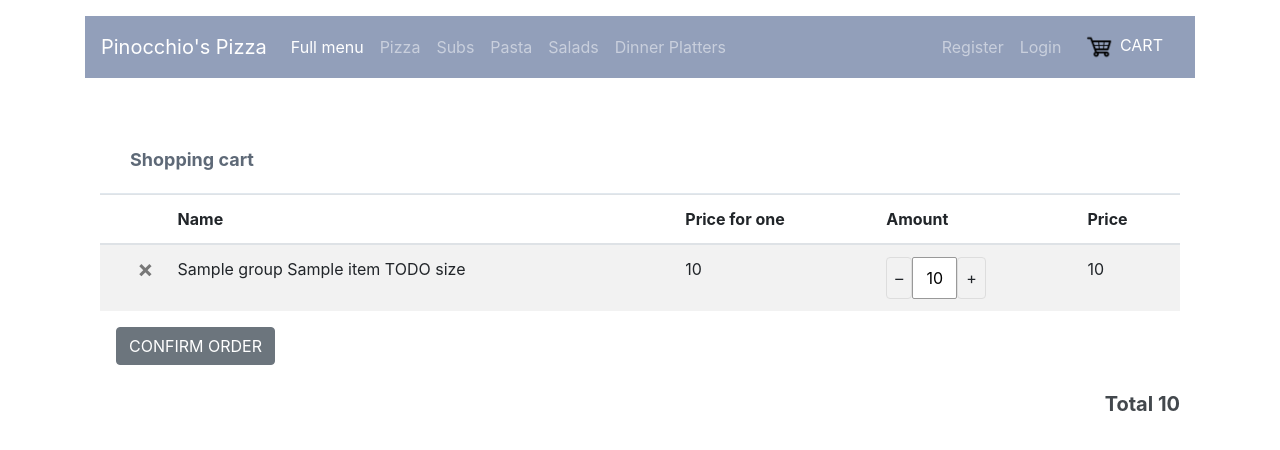
After one commit to LiliyaSm/CS50-project3, a Django app: template orders/templates/menu/cart.html in a window 1280 px wide. The commit adds this page. Shown: the top 450 px of the page. Run offline with Django 3.2, Linux system fonts and the light colour scheme; the template is opened without the code that fills it: most values are stand-ins (such as "Sample title", 1, 10 or a date in 2020); some libraries are stand-ins or nearby versions.

Commit message:
add cart logic and page

```diff
--- a/orders/admin.py
+++ b/orders/admin.py
@@ -1,7 +1,9 @@
 from django.contrib import admin
 
-from .models import Item, dishType
+from .models import Item, dishType, Cart, ItemOrder
 # Register your models here.
 
 admin.site.register(Item)
 admin.site.register(dishType)
+admin.site.register(Cart)
+admin.site.register(ItemOrder)
--- a/orders/static/css/style.css
+++ b/orders/static/css/style.css
@@ -1,7 +1,6 @@
-
-
 .site-header {
     background-color: #929fba;
+    color: white;
 }
 
 .site-header a {
@@ -9,14 +8,8 @@
     color: white;
 }
 
-.site-header {
-    color: white;
-
-}
-
-.cart{
+.cart {
     text-transform: uppercase;
-
 }
 
 .hide {
@@ -27,11 +20,85 @@
     width: 100%;
     height: 15vw;
     object-fit: cover;
+    position: relative;
 }
 
 @media (max-width: 1000px) {
     .card-img-top {
-    height: 45vw;
+        height: 45vw;
     }
+}
 
- }
+.badge-pill {
+    padding-right: 0.6em;
+    padding-left: 0.6em;
+    border-radius: 10rem;
+    color: #fff;
+    background-color: green;
+    box-shadow: 0 2px 5px 0 rgba(0, 0, 0, 0.16),
+        0 2px 10px 0 rgba(0, 0, 0, 0.12);
+    position: absolute;
+    top: 5%;
+    left: 5%;
+    text-transform: uppercase;
+}
+
+.info {
+    padding: 0.25rem;
+    /* flex: 1 1 auto;
+    min-height: 1px;
+    align-items: center; */
+}
+
+
+.amount {
+    width: 45px;
+    border-radius: 2px;
+    text-align: center;
+    border: 1px solid #999;
+    color: #000;
+}
+
+
+.minus,
+.plus {
+    cursor:pointer;
+    background: #f2f2f2;
+    border-radius: 4px;
+    padding: 8px;
+    border: 1px solid #ddd;
+    display: inline-block;
+    vertical-align: middle;
+    text-align: center;
+
+}
+.counter {
+    display: flex;
+    bottom: 0;
+}
+
+
+
+
+.title {
+  border-bottom: 1px solid #E1E8EE;
+  padding: 20px 30px;
+  color: #5E6977;
+  font-size: 18px;
+  font-weight: bold;
+}
+
+
+.total-price {
+  padding-top: 27px;
+  text-align: right;
+  font-size: 20px;
+  color: #43484D;
+  font-weight: bold;
+
+}
+/*
+.confirm {
+    display: flex;
+    justify-content: center
+} */
--- a/orders/static/js/index.js
+++ b/orders/static/js/index.js
@@ -1,25 +1,79 @@
 $(document).ready(function () {
+
+
+    // add badge for pizzas
+    $(".group:contains('Pizza')").append(
+        "<span class='badge-pill'>add toppings!</span>"
+    );
+
+    $(".counter").on("submit", function (e) {
+        //  setting up AJAX to pass CSRF token
+        function getCookie(name) {
+            var cookieValue = null;
+            if (document.cookie && document.cookie !== "") {
+                var cookies = document.cookie.split(";");
+                for (var i = 0; i < cookies.length; i++) {
+                    var cookie = jQuery.trim(cookies[i]);
+                    // Does this cookie string begin with the name we want?
+                    if (cookie.substring(0, name.length + 1) === name + "=") {
+                        cookieValue = decodeURIComponent(
+                            cookie.substring(name.length + 1)
+                        );
+                        break;
+                    }
+                }
+            }
+            return cookieValue;
+        }
+        var csrftoken = getCookie("csrftoken");
+        function csrfSafeMethod(method) {
+            // these HTTP methods do not require CSRF protection
+            return /^(GET|HEAD|OPTIONS|TRACE)$/.test(method);
+        }
+        $.ajaxSetup({
+            beforeSend: function (xhr, settings) {
+                if (!csrfSafeMethod(settings.type) && !this.crossDomain) {
+                    xhr.setRequestHeader("X-CSRFToken", csrftoken);
+                }
+            },
+        });
+
+        e.preventDefault();
+        const card = $(this).closest(".info");
+        const id = card.data("id");
+
+        // .data() gets only cached price
+        const price = card.attr("data-price");
+        const amount = $(this).parent().find(".amount").val();
+        $.post(
+            "add_to_cart/",
+            { id: id, price: price, amount: amount },
+            function (response) {
+                console.log(response);
+            }
+        );
+    });
+
+    // on("click", function () {
+    //     $.ajax({
+    //         type: "POST",
+    //         url: "add_to_cart",
+    //         data: {
+    //             id: id,
+    //         },
+    //         success: function (response) {
+    //             console.log(response);
+    //         },
+    //     });
+    // })
+
     $("input[name=type]").on("click", function () {
+        //radio button choice
         const type = $(this).val();
         const newPrice = $(this).data("price");
         // change price in text field and in data attr
-        $(this).closest("div.card-body").find(".price").text(newPrice);
-        $(this).closest("div.card-body").attr("data-price", type);
-
-        // console.log($(this).text());
-        // $.ajax({
-        //     type: "GET",
-        //     url: "getEvents",
-        //     data:{
-        //         type: type,
-        //         group: group
-        //     },
-        //     success: function(response){
-        //         price = response.price
-        //         console.log(price)
-        //         // code to change price in front end
-        //     }
-        // })
+        $(this).closest("div.info").find(".price").text(newPrice);
+        $(this).closest("div.info").attr("data-price", type);
 
         // const type = $("input[name=type]:checked").val(); // sm ot lg
 
@@ -40,7 +94,6 @@ $(document).ready(function () {
     });
 
     $(".groups .nav-link").on("click", function () {
-
         // hightlight chosen category on nav bar
         $(".groups").find(".active").removeClass("active");
         $(this).addClass("active");
@@ -56,6 +109,27 @@ $(document).ready(function () {
 
         const titles = $(".group:contains(" + filter + ")");
         titles.closest(".card").parent().show();
+    });
 
+
+
+
+    $(".minus").click(function () {
+        let $input = $(this).parent().find(".amount");
+        let count = parseInt($input.val()) - 1;
+        count = count < 1 ? 1 : count;
+        $input.val(count);
+        // trigger event change
+        $input.change();
+        return false;
     });
+    $(".plus").click(function () {
+        let $input = $(this).parent().find(".amount");
+        $input.val(parseInt($input.val()) + 1);
+        $input.change();
+        return false;
+    });
+
+
+
 });
--- a/orders/templates/menu/base.html
+++ b/orders/templates/menu/base.html
@@ -34,7 +34,7 @@
                 <!--Navbar-->
                 <nav class="navbar navbar-expand-lg navbar-dark mt-3 mb-5">
                     <!-- Navbar brand -->
-                    <span class="navbar-brand">Pinocchio's Pizza</span>
+                    <a href=" {% url 'index' %}" ><span class="navbar-brand">Pinocchio's Pizza</span></a>
 
                     <!-- Collapse button -->
                     <button
@@ -84,7 +84,7 @@
                         </ul>
                          {% endif %}
                         <div class="cart my-0">
-                            <a class="nav-link" href="#">
+                            <a class="nav-link" href="{% url 'cart' %}">
                                 <!-- <span class="badge red z-depth-1 mr-1"> 1 </span> -->
                                 <img
                                     src="{% static 'img/cart.png' %}"
--- /dev/null
+++ b/orders/templates/menu/cart.html
@@ -0,0 +1,59 @@
+{% extends "menu/base.html" %} {% block title %} Cart {% endblock %}
+{% block body %}
+
+<div class="container">
+    <div class="title">
+        Shopping cart
+    </div>
+
+    <table class="table table-striped">
+        <thead>
+            <tr>
+                <th scope="col"></th>
+                <th scope="col">Name</th>
+                <th scope="col">Price for one</th>
+                <th scope="col">Amount</th>
+                <th scope="col">Price</th>
+            </tr>
+        </thead>
+        <tbody>
+            {% for ordereditem in itemorders %}
+            <tr>
+                <td scope="row">
+                    <div class="buttons">
+                        <button type="button" class="close" aria-label="Close">
+                            <span aria-hidden="true">&times;</span>
+                        </button>
+                    </div>
+                </td>
+                <td>
+                    <span>{{ ordereditem.item.group }}</span>
+                    <span>{{ ordereditem.item.name }}</span>
+                    <span>TODO size</span>
+                </td>
+                <td>{{ ordereditem.price }}</td>
+                <td>
+                    <form method="POST" class="counter">
+                        {% csrf_token %}
+                        <span class="minus">–</span>
+                        <input
+                            class="amount"
+                            type="text"
+                            placeholder="value..."
+                            value="{{ ordereditem.quantity }}"
+                        />
+                        <span class="plus">+</span>
+                    </form>
+                </td>
+                <td>{{ ordereditem.calc_price }}</td>
+            </tr>
+            {%endfor%}
+        </tbody>
+    </table>
+<div class="confirm">
+    <button class="add-cart btn btn-secondary ml-3" type="submit">CONFIRM ORDER</button>
+        <h4 class="total-price">Total {{ total }}</h4>
+</div>
+
+</div>
+{% endblock %}
--- a/orders/urls.py
+++ b/orders/urls.py
@@ -4,7 +4,9 @@ from . import views
 
 urlpatterns = [
     path("", views.index, name="index"),
+
+    # path('getEvents/', views.getEvents, name='getEvents'),
     # path("login", views.login_view, name="login"),
-    # path("logout", views.logout_view, name="logout"),
-    # path('accounts/', include('django.contrib.auth.urls')),
+    path("cart", views.cart, name="cart"),
+    path('add_to_cart/', views.add_to_cart, name='add_to_cart'),
 ]
```
Also changed, not shown: orders/models.py (+51 -3 lines), orders/templates/menu/index.html (+12 -5 lines), orders/views.py (+88 -6 lines), users/views.py (+15 -23 lines).
